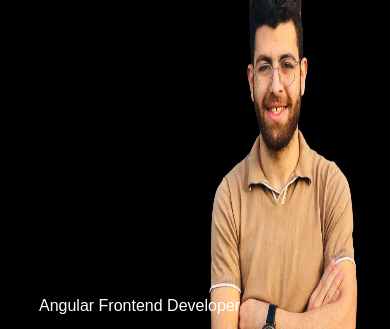
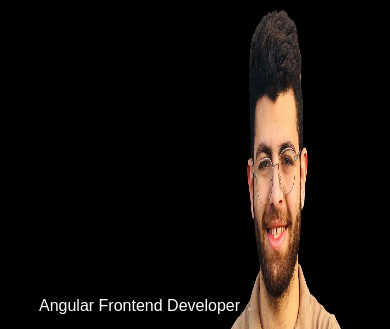
Before and after one commit to 0marsamy/My-Portfolio, a plain HTML site: page index.html in a window 390 px wide. Shown: the part 93-422 px from the top of the page. Drawn offline with Linux system fonts and the light colour scheme.

Commit message:
8th commit

```diff
--- a/CSS/styles.css
+++ b/CSS/styles.css
@@ -434,15 +434,15 @@ nav .fa-solid{
 
 @media only screen and (max-width: 830px) {
     #header{
-        background-image: url(../images/hero2.png);
+        background-image: url(../images/hero3.png);
         background-size: 80% 90%;
         background-repeat: no-repeat;
         background-position: center right;
-        height: 500px;
+        height: 800px;
 
     }
     .header-text{
-        margin-top: 30%;
+        margin-top: 70%;
         font-size: 16px;
     }
     .header-text h1{
```
Also changed, not shown: images/hero3.png (added).
